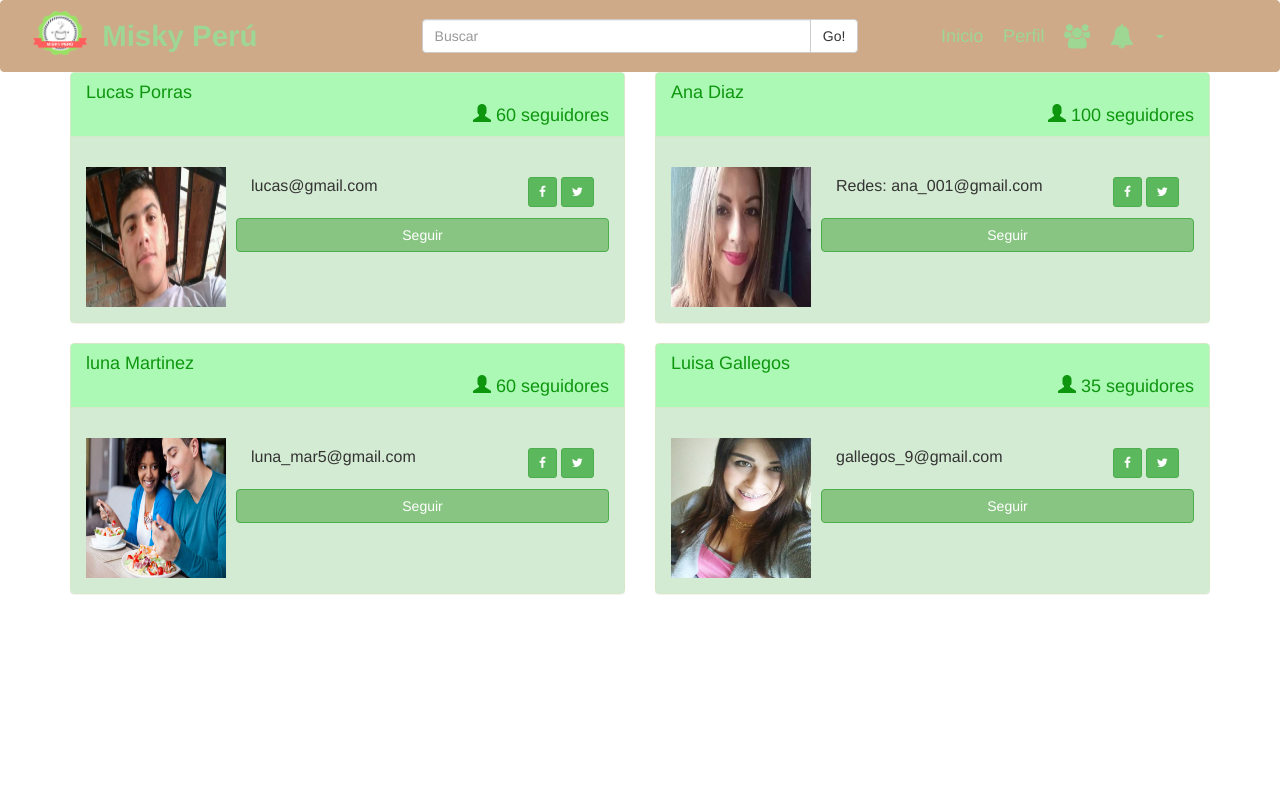
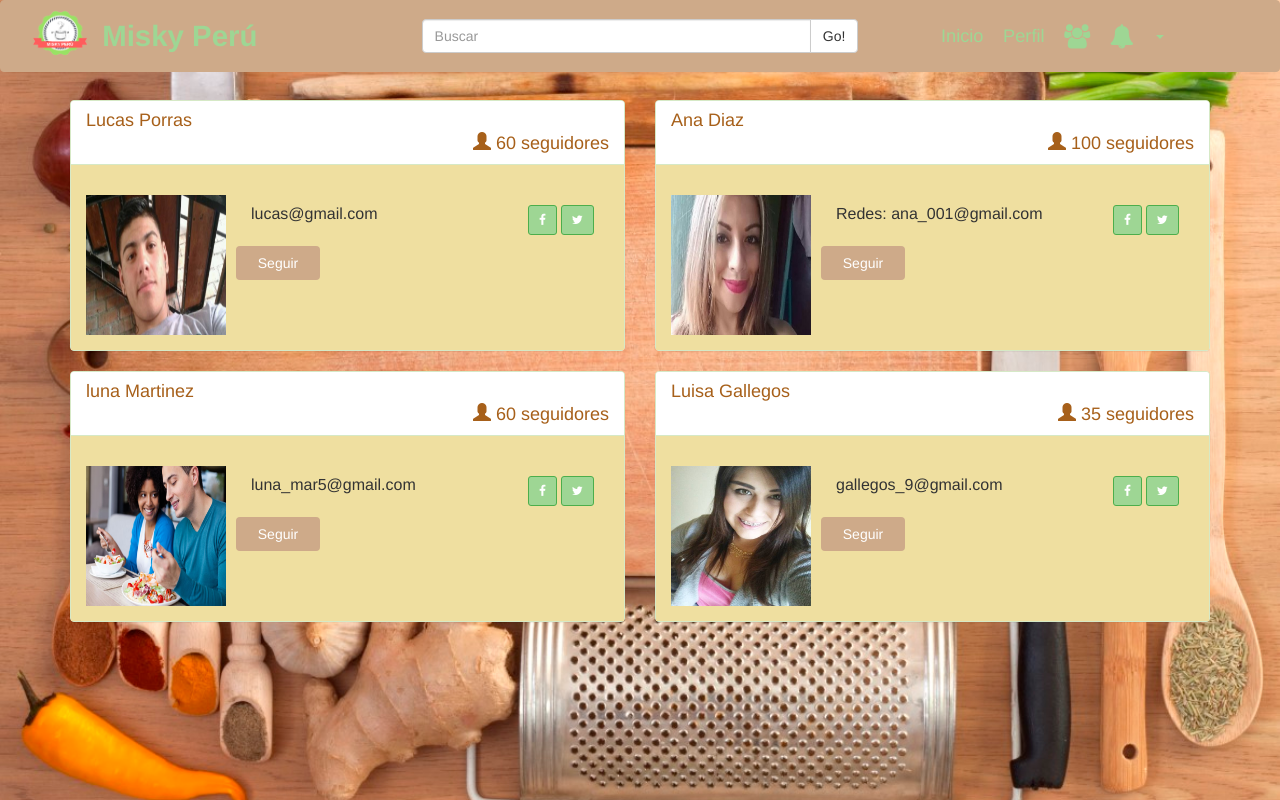
Before and after one commit to PaolaFU/red-social-restaurantes, a plain HTML site: page views/seguir.html in a window 1280 px wide. Drawn offline with Linux system fonts and the light colour scheme; a script that the page names is missing.

Commit message:
Arreglando estilos y funcionalidad

```diff
--- a/css/main.css
+++ b/css/main.css
@@ -58,14 +58,11 @@ margin-top: 3em;
 color: rgb(230, 79, 79);
 background: #efdfa0;
 }
-/*
-.logo-desktop, .form-desktop{
-margin-top: 8em;
-}*/
-/* Styles perfil.html */
+
 .backgroundImg{
 background-color: #96F662;
 /* Vista Principal */
+
 }
 
 
@@ -80,7 +77,7 @@ background-color: #96F662;
 .navbar-default {
   background-color: #ceaa89;
   border-color: #ceaa89;
-  margin-bottom: 0;
+  margin-bottom: 2em;
 }
 
 .flex-container {
@@ -299,7 +296,7 @@ cursor: pointer;
 
 /*Profile, parte superior*/
 .panel-body{
-background-color: rgb(113, 241, 113);
+background-color: #efdfa0;
 }
 .profile-cover {
 width: 100%;
@@ -309,7 +306,7 @@ h5, .card-title {
 text-align: center;
 }
 .name{
-color: rgba(58, 92, 20, 0.89);
+color: #a7601a;
 }
 .profile-cover .cover {
 position: relative;
@@ -393,7 +390,7 @@ background-color: rgb(113, 241, 113);
 }
 
 #panel-lila {
-background-color: rgba(34, 238, 62, 0.38);
+background-color: white;
 }
 
 .profile-cover .cover ul.cover-menu li a i {
@@ -534,6 +531,11 @@ margin-top: 5px;
 margin-bottom: 0;
 }
 
+.btn-success {
+  color: #fff;
+  background-color: #9ed694;
+
+}
 .pagination.pagination-split li {
 display: inline-block;
 margin-right: 3px;
@@ -606,23 +608,16 @@ width: 5em;
 height: 5em;
 }
 
+
 img:hover {
 opacity: 0.5
 }
 .h4{
-color: rgb(14, 150, 14);
+color: #a7601a;
 }
 .text-muted{
 color: black;
 }
-/*
-#adon{
-background-color: #D0A9F5;
-}
-
-#btn-agregar{
-background-color: #FA58F4;
-} */
 
 .img-seg{
 width: 10em;
@@ -630,12 +625,11 @@ height: 10em;
 }
 
 .btn-seguir{
+width: 6em;
+color: white;
+background-color: #ceaa89;
+}
 
-background-color: #88c582;
-}
-.panel-seguidores{
-background: rgb(211, 235, 210);
-}
 
 @media (min-width: 768px) {
 
@@ -667,3 +661,5 @@ line-height: 60px;
 .little-paragraph {
   font-size: 1.2em;
 }
+
+}
--- a/views/seguir.html
+++ b/views/seguir.html
@@ -19,7 +19,7 @@
 </head>
 <!-- Login -->
 
-<body class="margin-top-zero">
+<body class="margin-top-zero wood-background">
     <!-- Header -->
     <header>
         <!-- Barra de Navegación -->
@@ -107,7 +107,7 @@
                                 <div class="clearfix"></div>
                             </div>
 
-                            <div class="panel-body no-padding panel-seguidores">
+                            <div class="panel-body no-padding">
                                 <div class="line no-margin"></div>
 
                                 <div class="media inner-all no-margin">
@@ -132,7 +132,7 @@
                                             </div>
                                             <div class="clearfix"></div>
                                         </div>
-                                        <a href="" class="btn btn-success text-center btn-block btn-seguir">Seguir</a>
+                                        <a href="" class="btn  text-center btn-block btn-seguir">Seguir</a>
                                     </div>
 
                                 </div>
@@ -167,7 +167,7 @@
                                 <div class="clearfix"></div>
                             </div>
 
-                            <div class="panel-body no-padding panel-seguidores">
+                            <div class="panel-body no-padding">
                                 <div class="line no-margin"></div>
 
                                 <div class="media inner-all no-margin">
@@ -192,7 +192,7 @@
                                             </div>
                                             <div class="clearfix"></div>
                                         </div>
-                                        <a href="" class="btn btn-success text-center btn-block btn-seguir">Seguir</a>
+                                        <a href="" class="btn  text-center btn-block btn-seguir">Seguir</a>
                                     </div>
 
                                 </div>
@@ -227,7 +227,7 @@
                                 <div class="clearfix"></div>
                             </div>
 
-                            <div class="panel-body no-padding panel-seguidores">
+                            <div class="panel-body no-padding">
                                 <div class="line no-margin"></div>
 
                                 <div class="media inner-all no-margin">
@@ -252,7 +252,7 @@
                                             </div>
                                             <div class="clearfix"></div>
                                         </div>
-                                        <a href="" class="btn btn-success text-center btn-block btn-seguir">Seguir</a>
+                                        <a href="" class="btn  text-center btn-block btn-seguir">Seguir</a>
                                     </div>
 
                                 </div>
@@ -287,7 +287,7 @@
                                 <div class="clearfix"></div>
                             </div>
 
-                            <div class="panel-body no-padding panel-seguidores">
+                            <div class="panel-body no-padding">
                                 <div class="line no-margin"></div>
 
                                 <div class="media inner-all no-margin">
@@ -312,7 +312,7 @@
                                             </div>
                                             <div class="clearfix"></div>
                                         </div>
-                                        <a href="" class="btn btn-success text-center btn-block btn-seguir">Seguir</a>
+                                        <a href="" class="btn text-center btn-block btn-seguir">Seguir</a>
                                     </div>
 
                                 </div>
```
Also changed, not shown: js/perfil.js (+9 -9 lines), views/perfil.html (+2 -2 lines).
